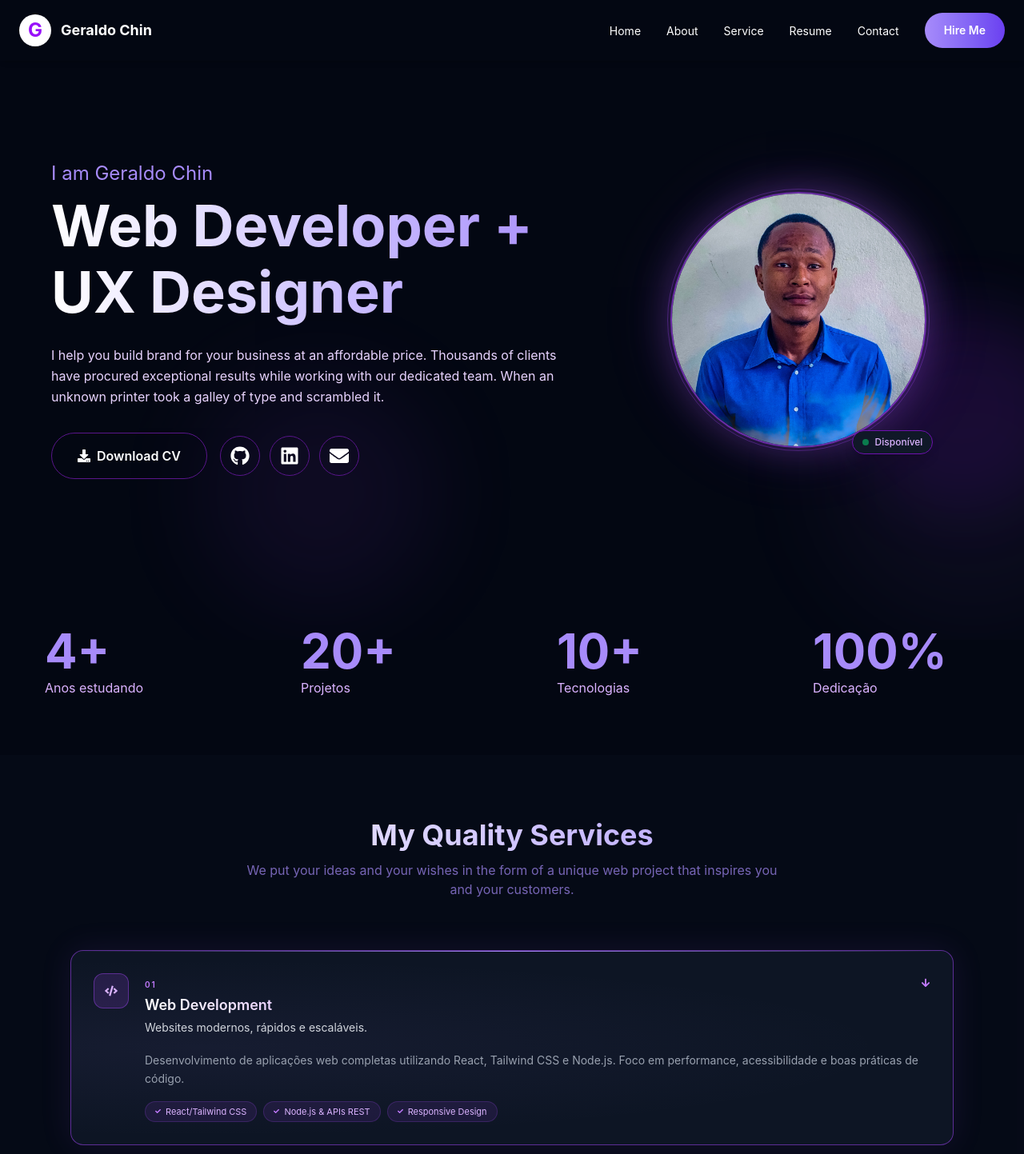
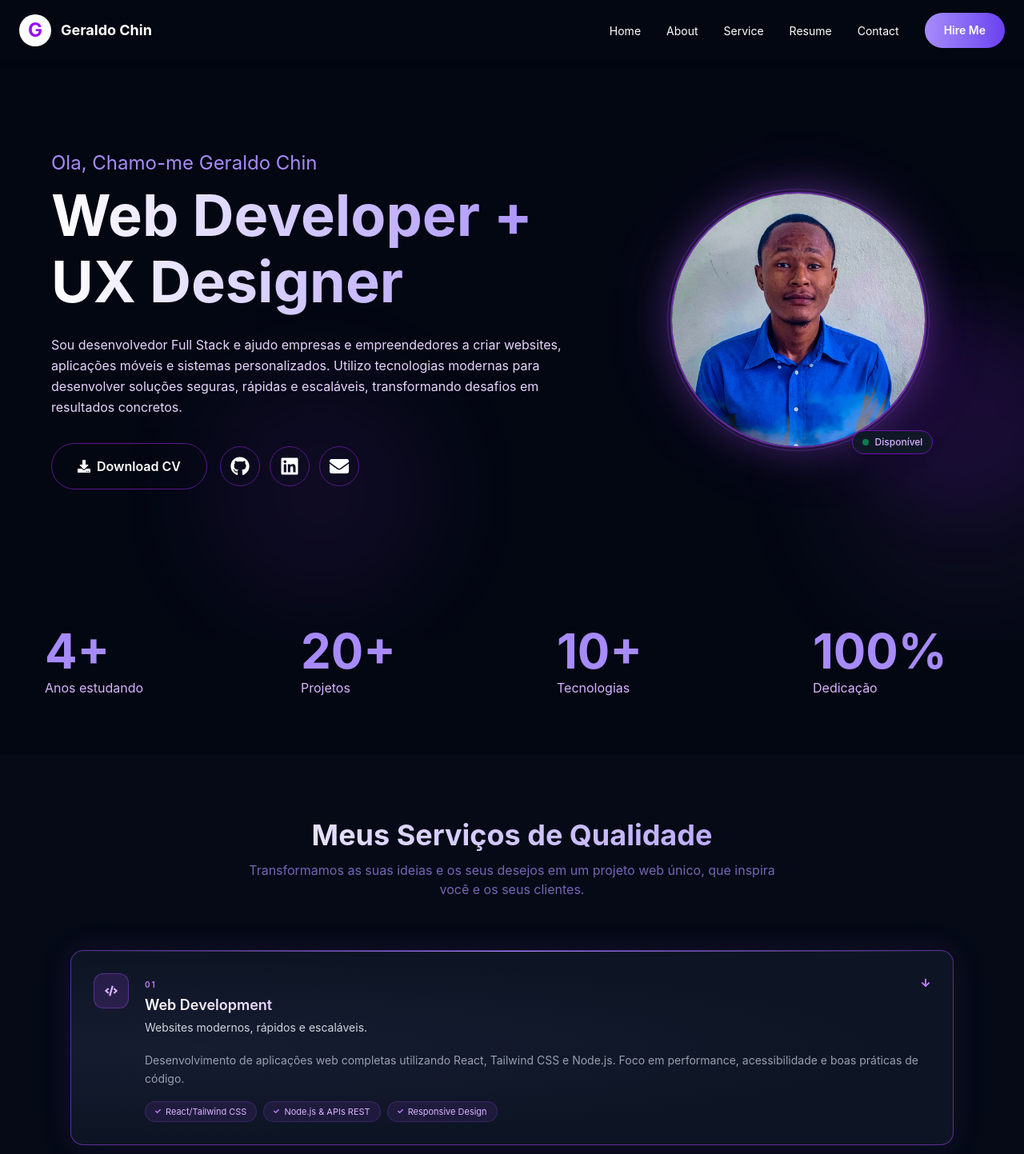
Before and after one commit to GeraldoChin/Portifolio-React-Admin, a React (Vite) app: page / in a window 1280 px wide. Shown: the top 1443 px of the page at 80% size. Built offline with nearby package versions, Linux system fonts and the light colour scheme.

Commit message:
Titulos das paginas da hero traduzido para portugues

```diff
--- a/src/Components/Site/Blogs.jsx
+++ b/src/Components/Site/Blogs.jsx
@@ -64,10 +64,11 @@ export default function Blogs() {
   {/* Título */}
 <div className="text-center mb-16">
   <h2 className="text-3xl md:text-4xl font-bold mb-3 bg-gradient-to-r from-white to-[#a78bfa] bg-clip-text text-transparent">
-            Recent Blogs
+    Artigos Recentes
   </h2>
   <p className="text-purple-300 max-w-2xl mx-auto">
-            We put your ideas and your wishes in the form of a unique web project that inspires you and your customers.
+    Partilho conhecimentos, experiências e conteúdos sobre desenvolvimento
+    web, tecnologia e inovação digital.
   </p>
 </div>
 
--- a/src/Components/Site/Contact.jsx
+++ b/src/Components/Site/Contact.jsx
@@ -48,10 +48,13 @@ export default function Contact() {
  {/* Info */}
 <div ref={infoRef}>
   <h2 className="text-2xl sm:text-3xl md:text-4xl font-bold mb-4 sm:mb-6 bg-gradient-to-r from-white to-[#a78bfa] bg-clip-text text-transparent">
-              Let's work together!
+    Vamos trabalhar juntos!
   </h2>
+
   <p className="text-white/70 mb-8 leading-relaxed max-w-md text-sm sm:text-base">
-              I design and code beautifully simple things and I love what I do. Just simple like that!
+    Desenvolvo e crio soluções digitais simples, modernas e eficientes.
+    Tenho paixão pelo que faço e transformo ideias em experiências
+    digitais funcionais.
   </p>
 
   <div className="flex flex-col gap-5 sm:gap-6">
@@ -60,15 +63,19 @@ export default function Contact() {
         <div className="w-11 h-11 sm:w-12 sm:h-12 flex-shrink-0 flex items-center justify-center bg-gray-900/50 border border-[#a78bfa]/30 rounded-lg text-[#a78bfa] text-lg sm:text-xl">
           <Icon />
         </div>
+
         <div>
-                    <h4 className="text-[#a78bfa] text-xs sm:text-sm mb-0.5">{label}</h4>
-                    <p className="text-white/80 text-sm sm:text-base">{value}</p>
+          <h4 className="text-[#a78bfa] text-xs sm:text-sm mb-0.5">
+            {label}
+          </h4>
+          <p className="text-white/80 text-sm sm:text-base">
+            {value}
+          </p>
         </div>
       </div>
     ))}
   </div>
 </div>
-
           {/* Form */}
           <div ref={formRef}>
             <form className="bg-gray-900/40 backdrop-blur border border-white/5 rounded-xl p-5 sm:p-8 flex flex-col gap-4 sm:gap-5 shadow-lg shadow-purple-500/5">
--- a/src/Components/Site/Hero.jsx
+++ b/src/Components/Site/Hero.jsx
@@ -34,7 +34,7 @@ export default function Hero() {
             transition={{ duration: 0.8 }}
             className="text-[#a78bfa] text-lg sm:text-xl md:text-2xl mb-2"
           >
-            I am Geraldo Chin
+          Ola, Chamo-me Geraldo Chin
           </motion.h2>
 
           <motion.h1
@@ -59,10 +59,10 @@ export default function Hero() {
               max-w-full mx-auto md:mx-0
             "
           >
-            I help you build brand for your business at an affordable price.
-            Thousands of clients have procured exceptional results while
-            working with our dedicated team. When an unknown printer took a
-            galley of type and scrambled it.
+            Sou desenvolvedor Full Stack e ajudo empresas e empreendedores a criar
+  websites, aplicações móveis e sistemas personalizados. Utilizo
+  tecnologias modernas para desenvolver soluções seguras, rápidas e
+  escaláveis, transformando desafios em resultados concretos.
           </motion.p>
 
           <motion.div
--- a/src/Components/Site/Services.jsx
+++ b/src/Components/Site/Services.jsx
@@ -169,13 +169,14 @@ export default function Services() {
     <section id="service" className="py-20 bg-gray-900/20">
       <div className="max-w-6xl mx-auto px-6">
 
-        {/* título — mantido igual ao original */}
+   {/* título */}
 <div className="text-center mb-16">
   <h2 className="text-3xl md:text-4xl font-bold mb-3 bg-gradient-to-r from-white to-[#a78bfa] bg-clip-text text-transparent">
-            My Quality Services
+    Meus Serviços de Qualidade
   </h2>
   <p className="text-[#a78bfa]/70 max-w-2xl mx-auto">
-            We put your ideas and your wishes in the form of a unique web project that inspires you and your customers.
+    Transformamos as suas ideias e os seus desejos em um projeto web único,
+    que inspira você e os seus clientes.
   </p>
 </div>
 
--- a/src/Components/Site/Skills.jsx
+++ b/src/Components/Site/Skills.jsx
@@ -57,9 +57,9 @@ export default function Skills() {
           <h2 className="text-3xl md:text-4xl font-bold mb-3 bg-gradient-to-r from-white to-[#a78bfa] bg-clip-text text-transparent">
             My Skills
           </h2>
-          <p className="text-purple-300 max-w-2xl mx-auto">
-            We put your ideas and your wishes in the form of a unique web project that inspires you and your customers.
-          </p>
+      <p className="text-purple-300 max-w-2xl mx-auto">
+  Transformamos as suas ideias e os seus desejos em um projeto web único que inspira você e os seus clientes.
+</p>
         </div>
 
         {/* Grid de Skills */}
--- a/src/Components/Site/Works.jsx
+++ b/src/Components/Site/Works.jsx
@@ -153,9 +153,9 @@ export default function Works() {
           <h2 className="text-2xl sm:text-3xl md:text-4xl font-bold mb-3 bg-gradient-to-r from-white to-[#a78bfa] bg-clip-text text-transparent">
             My Recent Works
           </h2>
-          <p className="text-[#a78bfa]/70 text-sm sm:text-base max-w-xl mx-auto">
-            We put your ideas and your wishes in the form of a unique web project.
-          </p>
+       <p className="text-[#a78bfa]/70 text-sm sm:text-base max-w-xl mx-auto">
+  Transformamos as suas ideias e os seus objetivos num projeto web único.
+</p>
         </motion.div>
 
         {/* Filtros */}
--- a/src/Components/Site/testemonials.jsx
+++ b/src/Components/Site/testemonials.jsx
@@ -57,10 +57,10 @@ export default function Testimonials() {
         {/* Título */}
      <div className="text-center mb-16">
   <h2 className="text-3xl md:text-4xl font-bold mb-3 bg-gradient-to-r from-white to-[#a78bfa] bg-clip-text text-transparent">
-            My Client's Stories
+    Histórias dos Meus Clientes
   </h2>
   <p className="text-purple-300 max-w-2xl mx-auto">
-            Empowering people in a new digital journey with my super services
+    Ajudando pessoas e empresas a iniciarem uma nova jornada digital através das minhas soluções.
   </p>
 </div>
 
```
Lines whose indentation alone changed are shown as unchanged.
